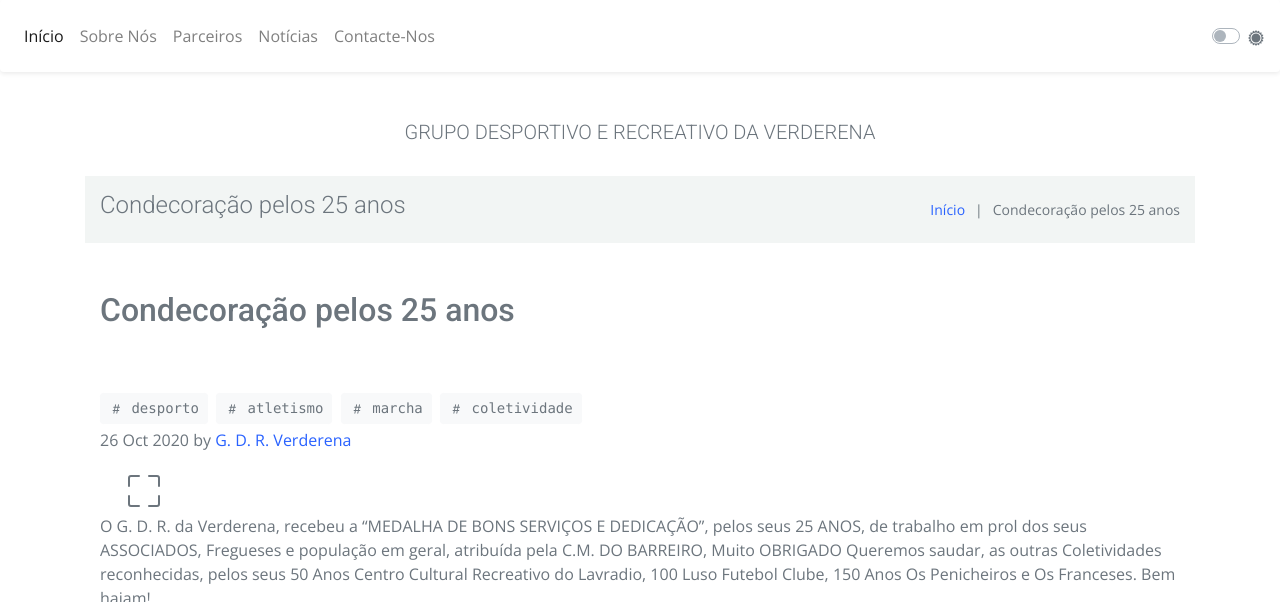
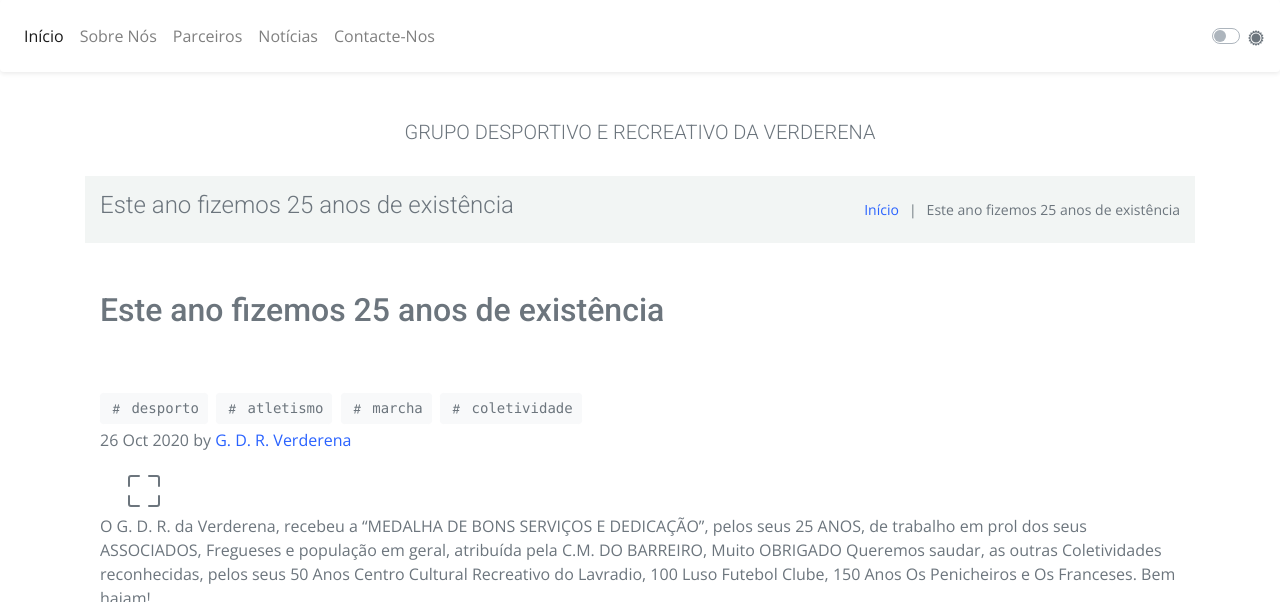
Before and after one commit to GDR-Verderena/gdr-verderena.github.io, a Jekyll site: the page built from _posts/2020-09-19-condecorados.md, in a window 1280 px wide and 900 px high, cut to the strip 0-602 px from the top of the window. Built offline with Jekyll 4.4.1, drawn with Linux system fonts in a browser that asks for light colours; some of the changed text lies outside the part shown.

Commit message:
Update 2020-09-19-condecorados.md

```diff
--- a/_posts/2020-09-19-condecorados.md
+++ b/_posts/2020-09-19-condecorados.md
@@ -1,6 +1,6 @@
 ---
 layout: post
-title: "Condecoração pelos 25 anos"
+title: "Este ano fizemos 25 anos de existência"
 date: 2020-10-26
 author: G.D.R. Verderena
 description: Condecoração pelos 25 anos
```
